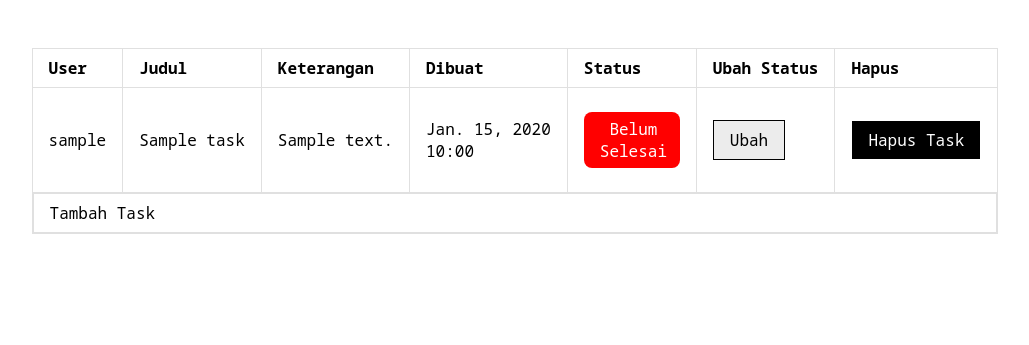
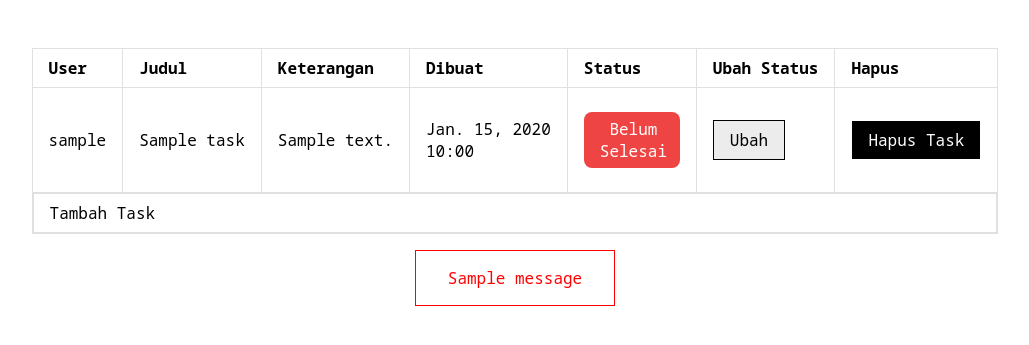
Before and after one commit to gibranoderenz/tugas-2-pbp, a Django app: template todolist/templates/todolist/home.html in a window 1280 px wide. Shown: the part 89-434 px from the top of the page, without its empty margins (125-1154 px from the left). Run offline with Django 4.2, Linux system fonts and the light colour scheme; the template is opened without the code that fills it: most values are stand-ins (such as "Sample title", 1, 10 or a date in 2020); one stand-in notice (Sample message) is shown.

Commit message:
Continue assignment

```diff
--- a/todolist/static/todolist/style.css
+++ b/todolist/static/todolist/style.css
@@ -54,11 +54,11 @@ tr, td {
 }
 
 .completed {
-    background-color: green;
+    background-color: #22c55e;
 }
 
 .not-completed {
-    background-color: red;
+    background-color: #ef4444;
 }
 
 .btn {
@@ -110,9 +110,8 @@ tr, td {
     align-items: center;
  }
 
-
  input, textarea {
-     width: 100%;
-     margin: 0.5rem 0 1rem 0;
-     padding: 0.5rem;
+    width: 100%;
+    margin: 0.5rem 0 1rem 0;
+    padding: 0.5rem;
  }
--- a/todolist/templates/todolist/home.html
+++ b/todolist/templates/todolist/home.html
@@ -20,7 +20,7 @@
     </div>
  </nav>
 
- <div style="margin: 3rem 5rem 5rem 5rem;">
+ <div style="margin: 3rem 5rem 5rem 5rem; display: flex; flex-direction: column; justify-items: center; align-items: center;">
     <table>
         <tr>
             <td class="table-header">User</td>
@@ -43,11 +43,11 @@
             </td>
             <td>
                 {% if task.is_finished %}
-                <p class="tag completed">
+                <p class="tag completed" style="background-color: #22c55e">
                     Selesai
                 </p>
                 {% else %}
-                <p class="tag not-completed">
+                <p class="tag not-completed" style="background-color: #ef4444">
                     Belum Selesai
                 </p>
                 {% endif %}
@@ -75,6 +75,16 @@
         </tr>
 
     </table>
+
+    <div>
+        {% if messages %}
+            {% for message in messages %}
+                <p style="color: red; padding: 1rem 2rem; border: 1px solid; border-color: red;">
+                    {{ message }}
+                </p>
+            {% endfor %}
+        {% endif %}
+    </div>
  </div>
 
  {% endblock content %}
--- a/todolist/templates/todolist/login.html
+++ b/todolist/templates/todolist/login.html
@@ -30,7 +30,9 @@
     {% if messages %}
         <ul>
             {% for message in messages %}
-                <li>{{ message }}</li>
+            <p style="color: red; padding: 1rem 2rem; border: 1px solid; border-color: red;">
+                {{ message }}
+            </p>
             {% endfor %}
         </ul>
     {% endif %}
--- a/todolist/templates/todolist/register.html
+++ b/todolist/templates/todolist/register.html
@@ -21,9 +21,9 @@
         {% csrf_token %}
         {% for field in form %}
         <div>
-            {{ field.errors }}
             {{ field.label_tag }}<br>
             {{ field }}
+            {{ field.errors }}
         </div>
         {% endfor %}
         <input class="btn" type="submit" name="submit" value="Daftar"/>
@@ -32,7 +32,7 @@
     {% if messages %}
         <ul>
             {% for message in messages %}
-                <li>{{ message }}</li>
+                {{ message }}
             {% endfor %}
         </ul>
     {% endif %}
--- a/todolist/views.py
+++ b/todolist/views.py
@@ -10,7 +10,7 @@ from .forms import TaskForm
 # Create your views here.
 @login_required(login_url="/todolist/login/")
 def home(request):
-    tasks = Task.objects.all()
+    tasks = Task.objects.filter(user=request.user)
 
     context = {"tasks": tasks, "user": request.user}
     return render(request, "todolist/home.html", context)
@@ -68,7 +68,7 @@ def create_task(request):
 
 @login_required(login_url="/todolist/login/")
 def delete_task(request, id):
-    task = Task.objects.get(pk=id)
+    task = Task.objects.filter(pk=id, user=request.user).first()
     if task:
         task.delete()
         return redirect("/todolist")
@@ -78,7 +78,7 @@ def delete_task(request, id):
 
 @login_required(login_url="/todolist/login/")
 def toggle_task(request, id):
-    task = Task.objects.get(pk=id)
+    task = Task.objects.filter(pk=id, user=request.user).first()
     if task:
         task.is_finished = False if task.is_finished else True
         task.save()
```
Also changed, not shown: todolist/README.md (added), todolist/static/todolist/form_page.style.css (deleted).
